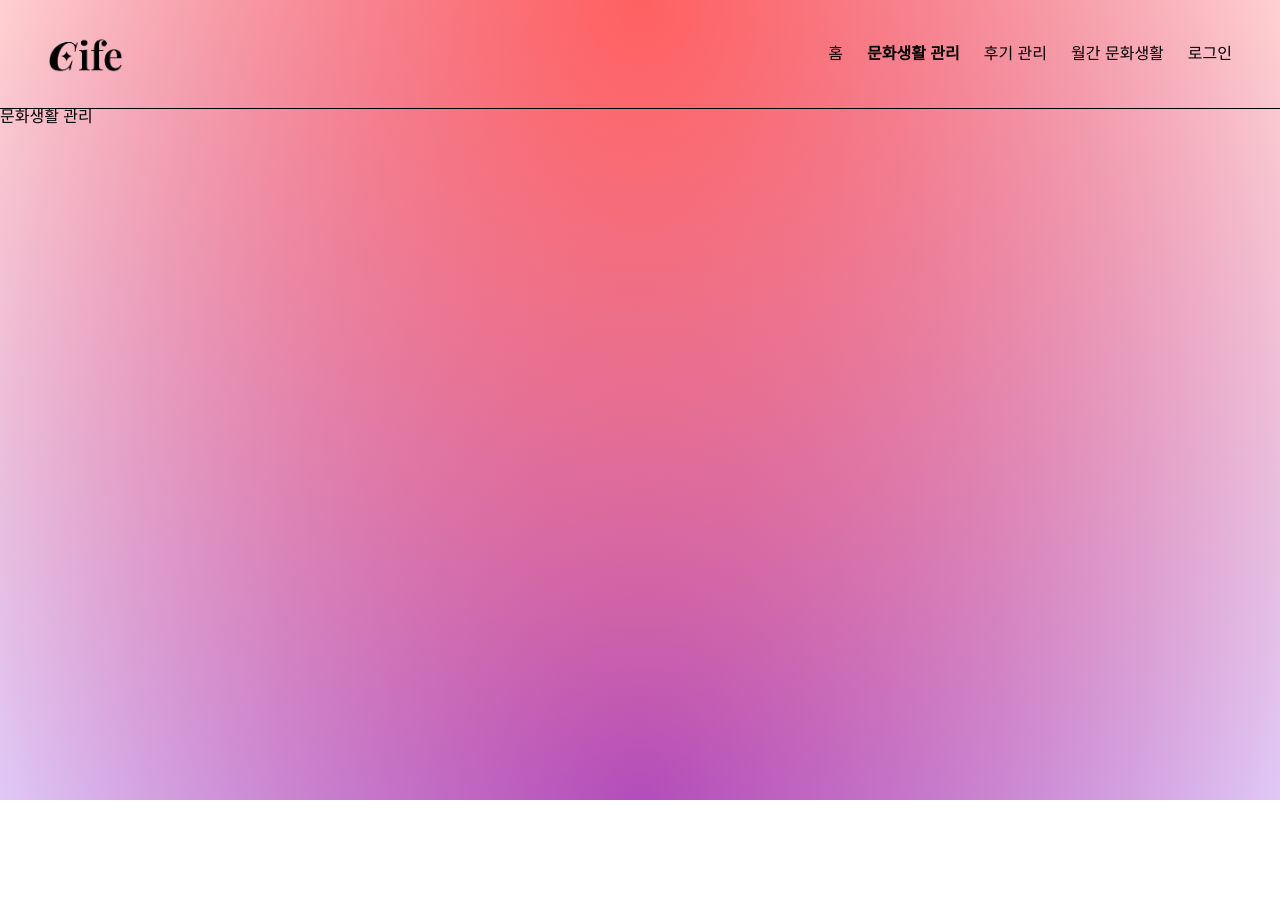
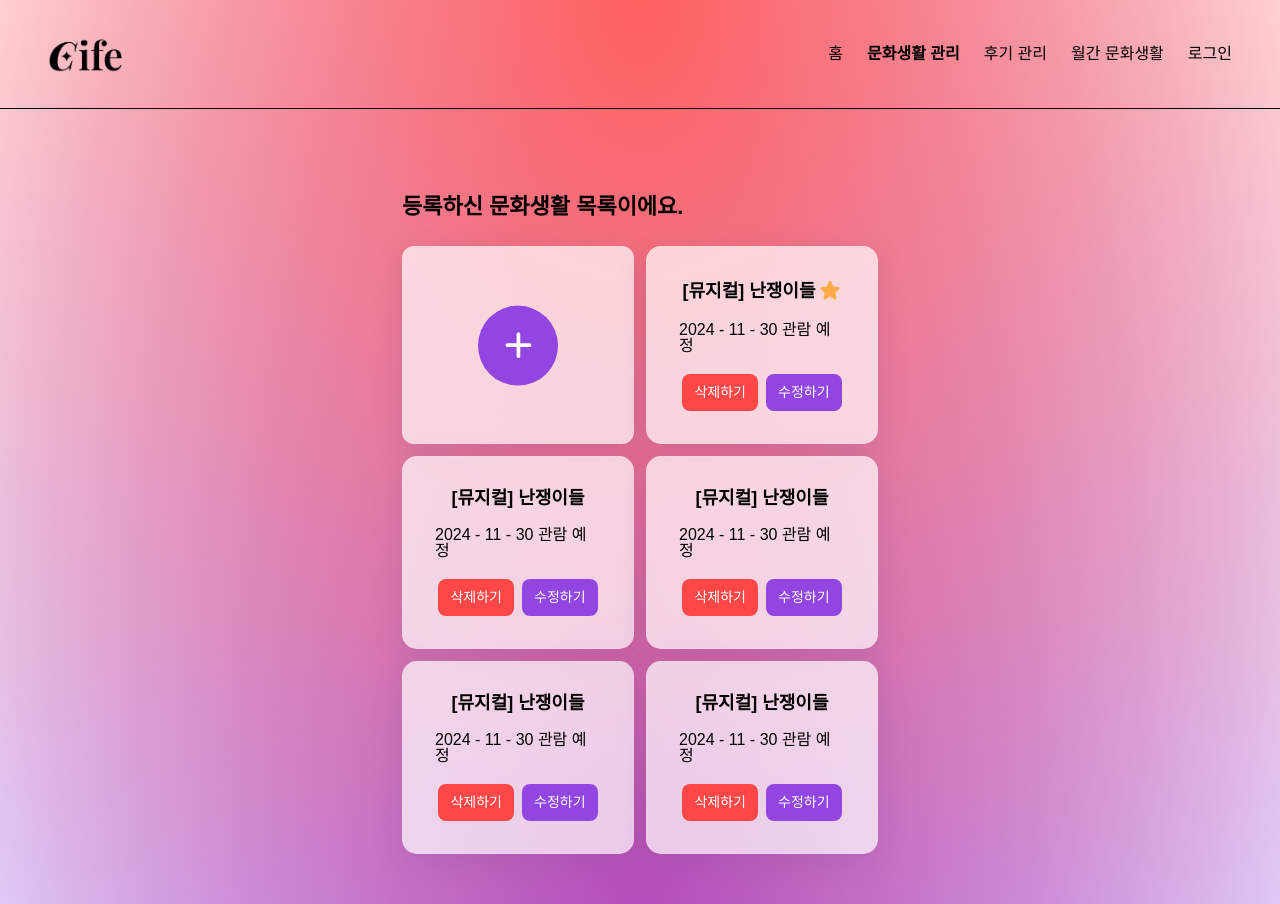
Before and after one commit to gimewn/cife, a React (Vite) app in the folder front/: page /culture in a window 1280 px wide. Before the commit the page ends 800 px from the top, so only its background shows below. Built offline with nearby package versions, Linux system fonts and the light colour scheme; a web font is replaced by a local one.

Commit message:
feat: 문화생활 관리 리스트 UI 개발 #14

```diff
--- /dev/null
+++ b/front/src/components/Culture/CultureListItem.jsx
@@ -0,0 +1,55 @@
+import { useNavigate } from 'react-router-dom';
+
+import Star from '@assets/star.svg';
+
+import useModal from '@hooks/useModal';
+import useStopPropagation from '@hooks/useStopPropagation';
+
+import { PAGE_URL } from '@util/path';
+import CultureDeleteModal from '@components/Modal/CultureDeleteModal';
+
+const CultureListItem = ({ cultureId, title, category, isImportant, sawDate }) => {
+  const navigate = useNavigate();
+
+  const { isOpen, openModal, closeModal, BaseModal } = useModal();
+
+  const onClickListItem = useStopPropagation(() => navigate(PAGE_URL.CULTURE_DETAIL(cultureId)));
+  const onClickDeleteCultureButton = useStopPropagation(openModal);
+  const onClickEditCultureButton = useStopPropagation(() =>
+    navigate(PAGE_URL.CULTURE_EDIT, {
+      state: {
+        cultureId: cultureId,
+      },
+    }),
+  );
+
+  return (
+    <>
+      <div
+        className="bg-glass w-full h-full cursor-pointer first-letter:rounded-xl flex justify-center items-center p-8 flex-col gap-5"
+        onClick={onClickListItem}
+      >
+        <div className="flex gap-1 items-center">
+          <p className="text-lg font-extrabold">
+            [{category}] {title}
+          </p>
+          {isImportant && <img src={Star} />}
+        </div>
+        <p>{sawDate} 관람 예정</p>
+        <div className="flex gap-2">
+          <button className="btn bg-red text-sm" onClick={onClickDeleteCultureButton}>
+            삭제하기
+          </button>
+          <button className="btn bg-purple text-sm" onClick={onClickEditCultureButton}>
+            수정하기
+          </button>
+        </div>
+      </div>
+      <BaseModal isOpen={isOpen} closeModal={closeModal}>
+        <CultureDeleteModal closeModal={closeModal} category={category} title={title} />
+      </BaseModal>
+    </>
+  );
+};
+
+export default CultureListItem;
--- a/front/src/global.css
+++ b/front/src/global.css
@@ -25,7 +25,7 @@
   }
 
   .bg-glass {
-    background: rgba(255, 255, 255, 0.6);
+    background: rgba(255, 255, 255, 0.7);
     box-shadow: 0 8px 32px 0 rgba(31, 38, 135, 0.1);
     backdrop-filter: blur(2px);
     -webkit-backdrop-filter: blur(2px);
--- a/front/src/pages/Culture.jsx
+++ b/front/src/pages/Culture.jsx
@@ -1,8 +1,37 @@
+import PlusButton from '@assets/plus_button.svg';
+
+import Main from '@components/MainContainer';
+import CultureListItem from '@components/Culture/CultureListItem';
+
+import { DUMMY_DATA } from '@util/variable';
+import { useNavigate } from 'react-router-dom';
+import { PAGE_URL } from '@util/path';
+
 const Culture = () => {
+  const navigate = useNavigate();
+  const onClickCreateCultureButton = () => navigate(PAGE_URL.CULTURE_EDIT);
   return (
-    <>
-      <h1>문화생활 관리</h1>
-    </>
+    <Main>
+      <h1 className="main-section-title w-full mt-0 mb-7">등록하신 문화생활 목록이에요.</h1>
+      <section className="grid grid-cols-2 w-full gap-3">
+        <div
+          className="bg-glass w-full h-full rounded-xl flex cursor-pointer justify-center items-center p-8"
+          onClick={onClickCreateCultureButton}
+        >
+          <img src={PlusButton} />
+        </div>
+        {DUMMY_DATA.map((item) => (
+          <CultureListItem
+            key={item.culture_id}
+            cultureId={item.culture_id}
+            category={item.category}
+            title={item.title}
+            isImportant={item.is_important}
+            sawDate={item.saw_date}
+          />
+        ))}
+      </section>
+    </Main>
   );
 };
 
--- a/front/src/util/variable.js
+++ b/front/src/util/variable.js
@@ -32,4 +32,34 @@ export const DUMMY_DATA = [
     reserved_date: '2024-10-02',
     link: null,
   },
+  {
+    culture_id: 3,
+    d_day: 23,
+    title: '난쟁이들',
+    category: '뮤지컬',
+    is_important: false,
+    saw_date: '2024 - 11 - 30',
+    reserved_date: '2024-10-02',
+    link: null,
+  },
+  {
+    culture_id: 4,
+    d_day: 23,
+    title: '난쟁이들',
+    category: '뮤지컬',
+    is_important: false,
+    saw_date: '2024 - 11 - 30',
+    reserved_date: '2024-10-02',
+    link: null,
+  },
+  {
+    culture_id: 5,
+    d_day: 23,
+    title: '난쟁이들',
+    category: '뮤지컬',
+    is_important: false,
+    saw_date: '2024 - 11 - 30',
+    reserved_date: '2024-10-02',
+    link: null,
+  },
 ];
```
Also changed, not shown: front/src/assets/plus_button.svg (added).
